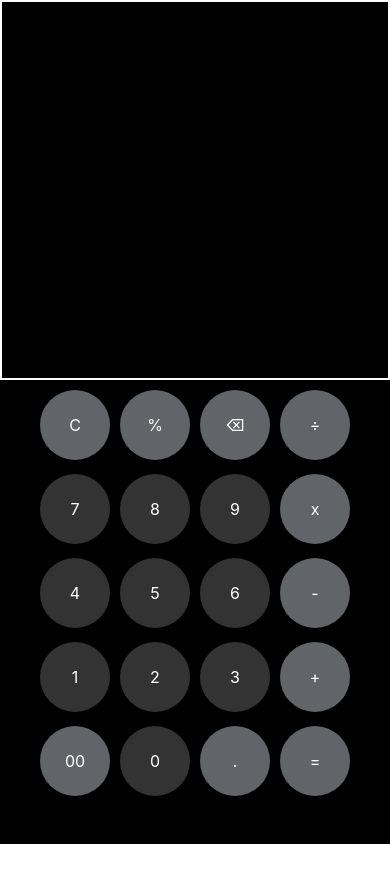
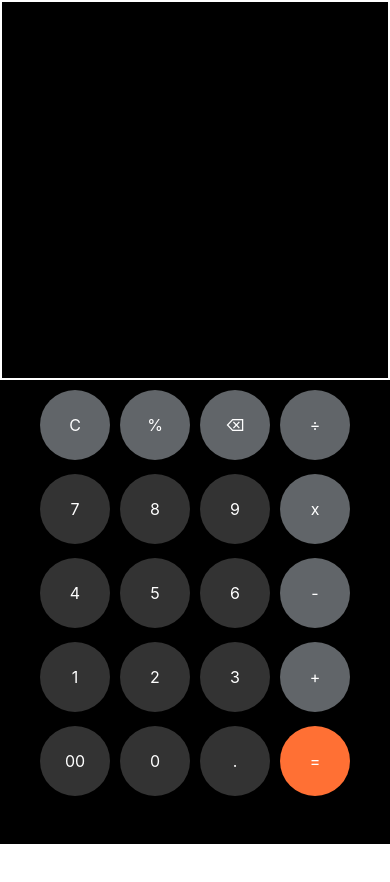
Before and after one commit to AyushShivhare79/Calculator.ReactNative, a React Native app: screen / in a window 390 px wide. Shown: the top 882 px of the page. Built offline with nearby package versions, Linux system fonts and the light colour scheme.

Commit message:
fix: refactor code and replace eval with mathjs

```diff
--- a/package.json
+++ b/package.json
@@ -10,9 +10,10 @@
     "test": "jest"
   },
   "dependencies": {
+    "@react-native/new-app-screen": "0.84.0",
+    "mathjs": "^15.1.1",
     "react": "19.2.3",
     "react-native": "0.84.0",
-    "@react-native/new-app-screen": "0.84.0",
     "react-native-safe-area-context": "^5.5.2"
   },
   "devDependencies": {
--- a/src/App.tsx
+++ b/src/App.tsx
@@ -15,6 +15,7 @@ import {
   TouchableOpacity,
 } from 'react-native';
 import { SafeAreaProvider, SafeAreaView } from 'react-native-safe-area-context';
+import { evaluate } from 'mathjs';
 
 function App() {
   const data = [
@@ -41,7 +42,7 @@ function App() {
   ];
 
   const [evaluation, setEvaluation] = useState('');
-  const [sol, setSol] = useState(0);
+  const [sol, setSol] = useState('');
 
   const handleClick = (item: string) => {
     switch (item) {
@@ -50,16 +51,16 @@ function App() {
         break;
       case 'C':
         setEvaluation('');
+        setSol('');
         break;
       case '⌫':
         setEvaluation(evaluation.substring(0, evaluation.length - 1));
         break;
 
       default:
+        setEvaluation(prev => prev + item);
         break;
     }
-    if (item.toString() === '=');
-    setEvaluation(prev => prev + item.toString());
   };
 
   const handleCalculation = () => {
@@ -70,50 +71,40 @@ function App() {
       .split('÷')
       .join('/');
 
-    setSol(eval(updatedEvaluation));
+    setSol(evaluate(updatedEvaluation));
   };
 
   return (
     <SafeAreaProvider>
-      <SafeAreaView style={{ backgroundColor: 'black', height: '100%' }}>
-        <SafeAreaView
-          style={{
-            position: 'relative',
-            height: '45%',
-            borderWidth: 2,
-            borderColor: 'white',
-          }}
-        >
-          <SafeAreaView style={{ position: 'absolute', right: 0, bottom: 0 }}>
+      <SafeAreaView style={styles.screenContainer}>
+        <SafeAreaView style={styles.displaySection}>
+          <SafeAreaView style={styles.displayContent}>
             <TextInput
               editable={false}
               value={evaluation}
-              style={{ color: 'white', fontSize: 40 }}
+              style={styles.displayText}
               keyboardType="numeric"
             />
             <TextInput
               editable={false}
               value={sol.toString()}
-              style={{ color: 'white', fontSize: 40 }}
+              style={styles.displayText}
               keyboardType="numeric"
             />
           </SafeAreaView>
         </SafeAreaView>
 
-        <SafeAreaView
-          style={{
-            height: '100%',
-            justifyContent: 'center',
-            alignItems: 'center',
-          }}
-        >
+        <SafeAreaView style={styles.keypadSection}>
           <FlatList
             data={data}
             numColumns={4}
             horizontal={false}
-            columnWrapperStyle={{ gap: 10 }}
-            contentContainerStyle={{ gap: 14, padding: 10 }}
+            columnWrapperStyle={styles.keypadRow}
+            contentContainerStyle={styles.keypadGrid}
             renderItem={({ item }) => {
+              const isNumber =
+                typeof item === 'number' || item === '00' || item === '.';
+
               return (
                 <TouchableOpacity
                   onPress={() => {
@@ -121,17 +112,16 @@ function App() {
                   }}
                 >
                   <SafeAreaView
-                    style={{
-                      justifyContent: 'center',
-                      alignItems: 'center',
-                      width: 70,
-                      height: 70,
-                      borderRadius: 50,
-                      backgroundColor:
-                        typeof item === 'number' ? '#333333' : '#616569',
-                    }}
+                    style={[
+                      styles.calculatorButton,
+                      isNumber
+                        ? styles.numberButton
+                        : item === '='
+                        ? styles.calculateButton
+                        : styles.operatorButton,
+                    ]}
                   >
-                    <Text style={{ fontSize: 16, color: 'white' }}>{item}</Text>
+                    <Text style={styles.buttonText}>{item}</Text>
                   </SafeAreaView>
                 </TouchableOpacity>
               );
@@ -144,9 +134,39 @@ function App() {
 }
 
 const styles = StyleSheet.create({
-  container: {
-    flex: 1,
+  screenContainer: { backgroundColor: 'black', height: '100%' },
+  displaySection: {
+    position: 'relative',
+    height: '45%',
+    borderWidth: 2,
+    borderColor: 'white',
   },
+  displayContent: { position: 'absolute', right: 0, bottom: 0 },
+  displayText: { color: 'white', fontSize: 40 },
+  keypadSection: {
+    height: '100%',
+    justifyContent: 'center',
+    alignItems: 'center',
+  },
+  calculatorButton: {
+    justifyContent: 'center',
+    alignItems: 'center',
+    width: 70,
+    height: 70,
+    borderRadius: 50,
+  },
+  numberButton: {
+    backgroundColor: '#333333',
+  },
+  operatorButton: {
+    backgroundColor: '#616569',
+  },
+  calculateButton: {
+    backgroundColor: '#FF7034',
+  },
+  buttonText: { fontSize: 16, color: 'white' },
+  keypadGrid: { gap: 14, padding: 10 },
+  keypadRow: { gap: 10 },
 });
 
 export default App;
```
Also changed, not shown: 1 other file (tests, documents, lock files or other folders).
